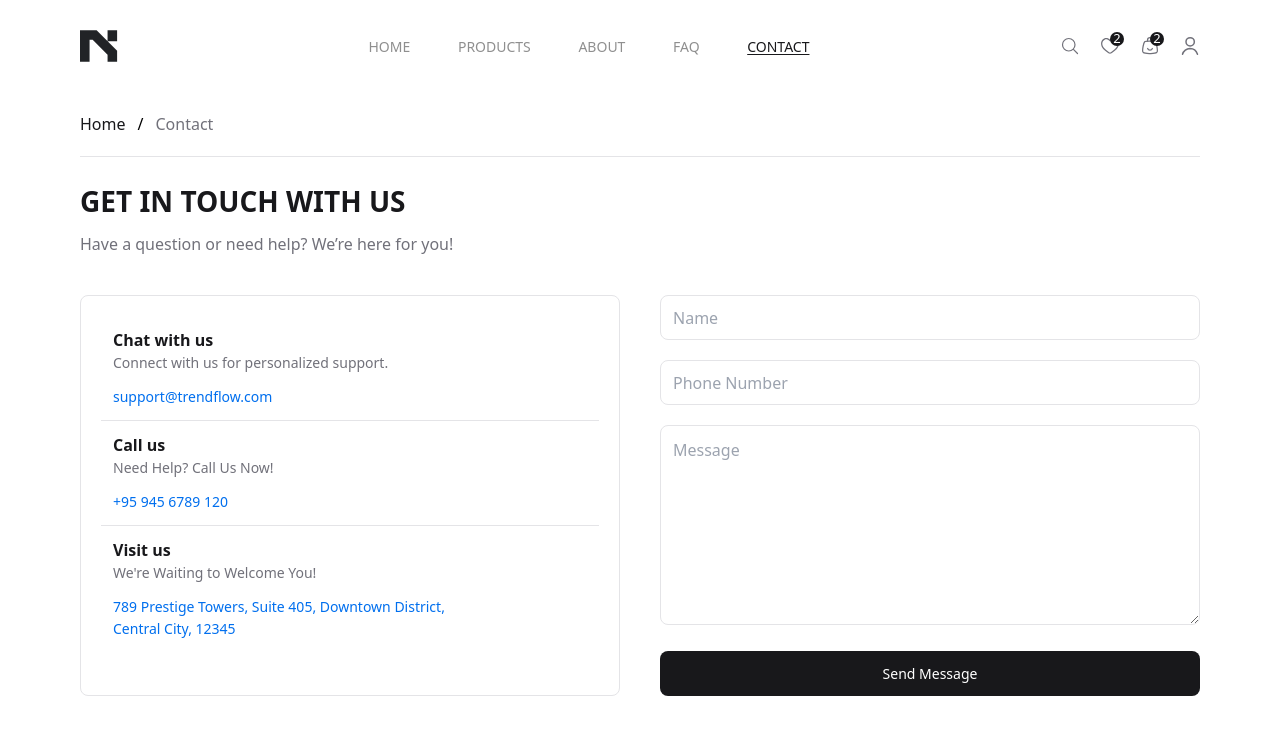
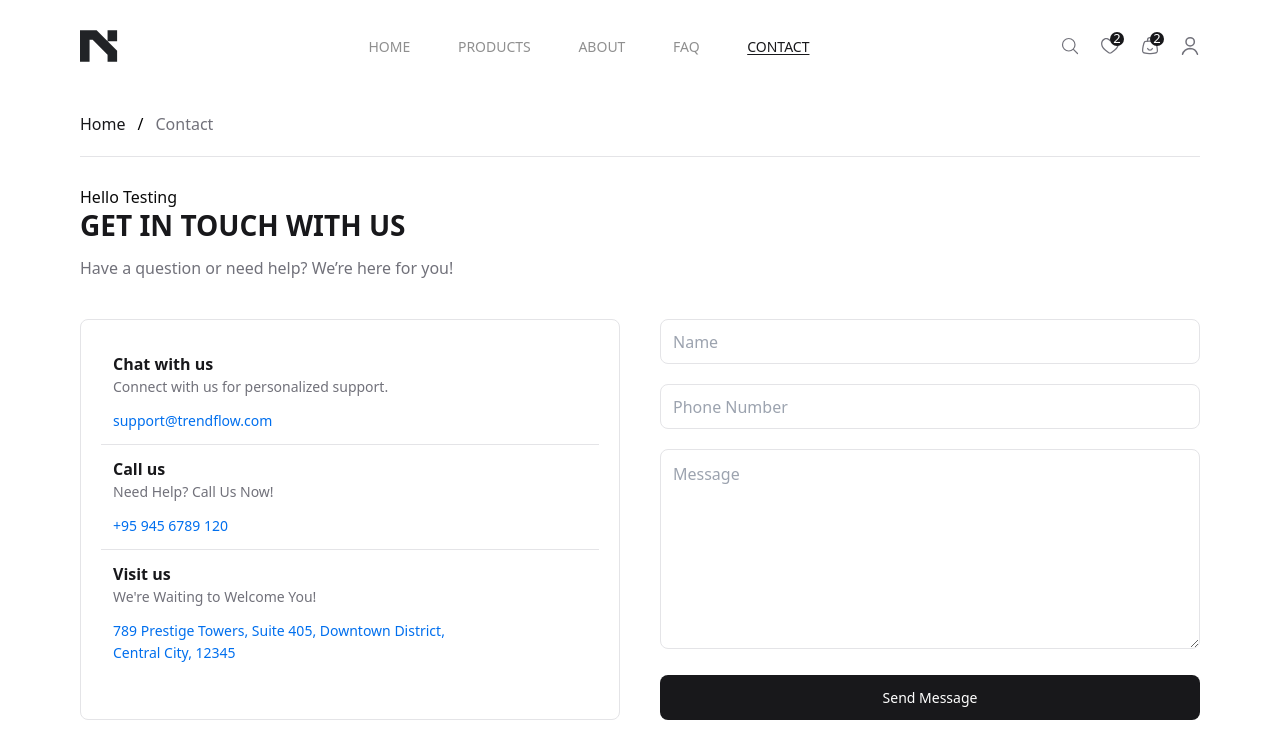
Before and after one commit to waiyanhein01/next-shop, a Next.js app: page /contact-us in a window 1280 px wide. Shown: the top 734 px of the page. Built offline with nearby package versions, Linux system fonts and the light colour scheme.

Commit message:
fix:testing

```diff
--- a/src/components/feature/contact/components/Contact.jsx
+++ b/src/components/feature/contact/components/Contact.jsx
@@ -26,6 +26,7 @@ const Contact = () => {
   ]);
   return (
     <div className="">
+      <h1 className="">Hello Testing</h1>
       <div className="">
         <h1 className="w-auto h-[36px] text-[28px] leading-[32px] font-bold text-[#18181B] uppercase">
           Get in Touch with Us
```
